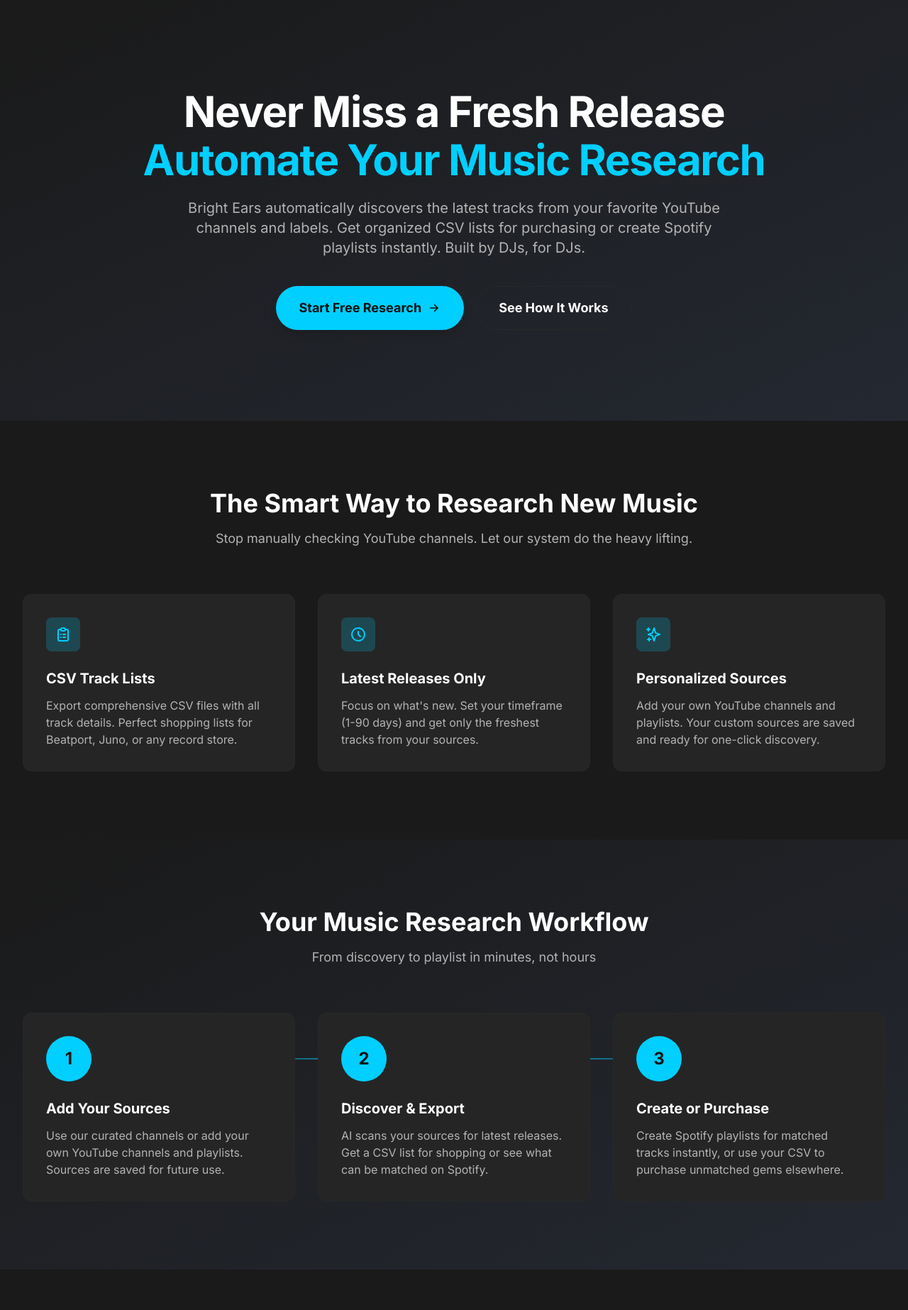
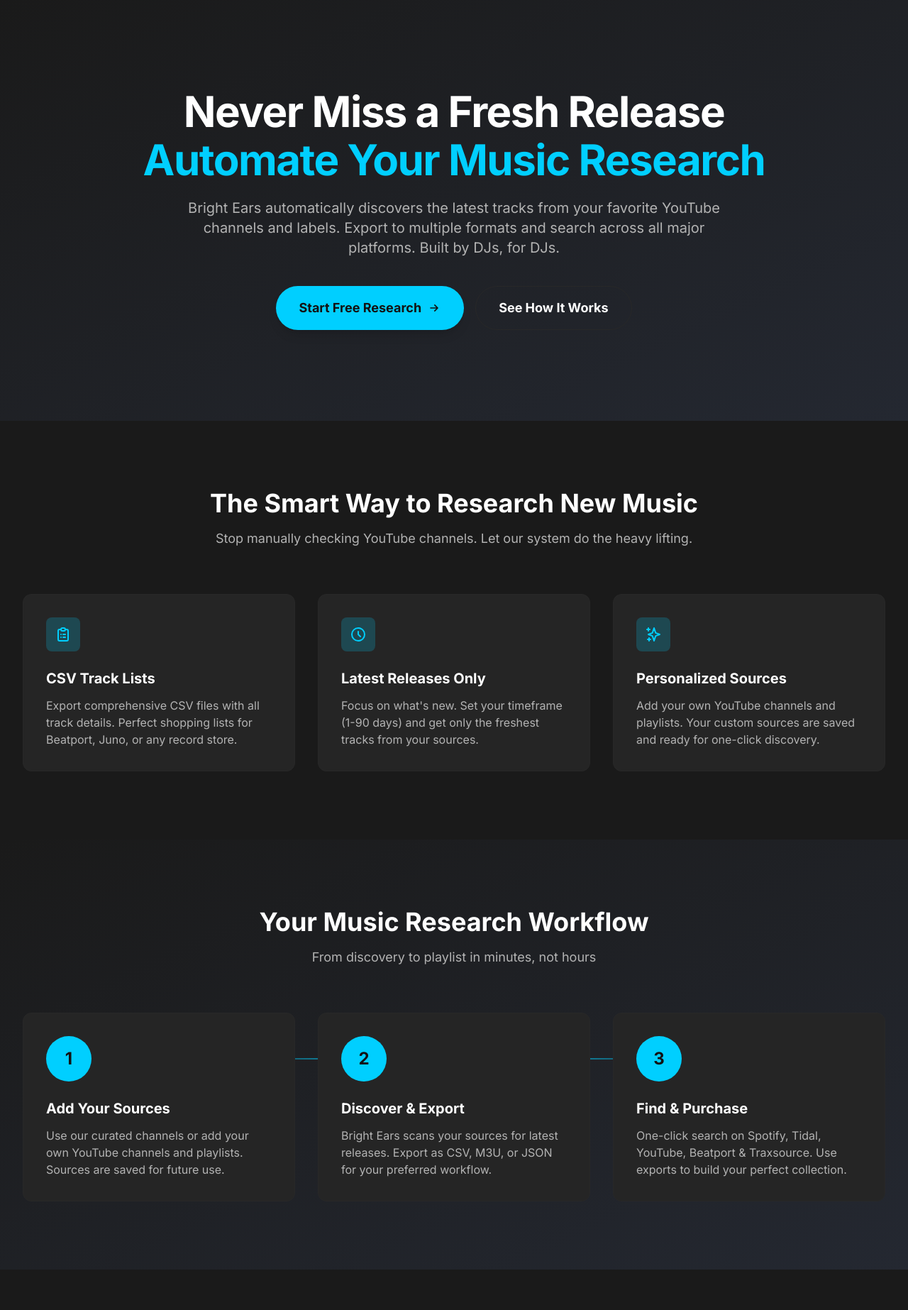
Before and after one commit to brightears/spotify-playlist-generator, a Flask app: page / in a window 1280 px wide. Shown: the part 74-1920 px from the top of the page at 71% size. Run offline with Flask 3, Linux system fonts and the light colour scheme; some libraries are stand-ins or nearby versions.

Commit message:
feat: update landing page to reflect music discovery platform
- Remove all Spotify playlist creation references
- Update hero tagline to focus on export formats and multi-platform search
- Change workflow step 3 from 'Create or Purchase' to 'Find & Purchase'
- Update FAQ to mention platform search links instead of Spotify
- Update pricing features to show multi-platform search instead of Spotify playlists
- Add new Pro features: all export formats and playlist history

🤖 Generated with [Claude Code](https://claude.ai/code)

Co-Authored-By: Claude <noreply@anthropic.com>

```diff
--- a/templates/landing.html
+++ b/templates/landing.html
@@ -14,7 +14,7 @@
             </h1>
             <p class="mt-6 text-xl text-[#b3b3b3] max-w-3xl mx-auto">
                 Bright Ears automatically discovers the latest tracks from your favorite YouTube channels and labels.
-                Get organized CSV lists for purchasing or create Spotify playlists instantly. Built by DJs, for DJs.
+                Export to multiple formats and search across all major platforms. Built by DJs, for DJs.
             </p>
             <div class="mt-10 flex flex-col sm:flex-row gap-4 justify-center">
                 <a href="{{ url_for('auth.register') }}" class="inline-flex items-center justify-center px-8 py-4 rounded-full bg-[#00CFFF] text-[#121212] font-bold text-lg hover:bg-[#00a8d9] transition-all duration-200 transform hover:scale-105 shadow-lg hover:shadow-xl">
@@ -106,7 +106,7 @@
                         2
                     </div>
                     <h3 class="text-xl font-bold text-white mb-3">Discover & Export</h3>
-                    <p class="text-[#b3b3b3]">AI scans your sources for latest releases. Get a CSV list for shopping or see what can be matched on Spotify.</p>
+                    <p class="text-[#b3b3b3]">Bright Ears scans your sources for latest releases. Export as CSV, M3U, or JSON for your preferred workflow.</p>
                 </div>
             </div>
 
@@ -116,8 +116,8 @@
                     <div class="w-16 h-16 bg-[#00CFFF] rounded-full flex items-center justify-center text-[#121212] font-bold text-2xl mb-6">
                         3
                     </div>
-                    <h3 class="text-xl font-bold text-white mb-3">Create or Purchase</h3>
-                    <p class="text-[#b3b3b3]">Create Spotify playlists for matched tracks instantly, or use your CSV to purchase unmatched gems elsewhere.</p>
+                    <h3 class="text-xl font-bold text-white mb-3">Find & Purchase</h3>
+                    <p class="text-[#b3b3b3]">One-click search on Spotify, Tidal, YouTube, Beatport & Traxsource. Use exports to build your perfect collection.</p>
                 </div>
             </div>
         </div>
@@ -135,8 +135,8 @@
         <div class="space-y-6">
             <!-- FAQ 1 -->
             <div class="bg-[#252525] rounded-lg p-6 border border-[#282828]">
-                <h3 class="text-lg font-bold text-white mb-2">Is this just another YouTube to Spotify converter?</h3>
-                <p class="text-[#b3b3b3]">No! Bright Ears is a professional music research tool. We help DJs discover the latest releases from their favorite sources, providing CSV export lists for purchasing tracks and optional Spotify playlist creation for tracks that can be matched.</p>
+                <h3 class="text-lg font-bold text-white mb-2">Is this just another YouTube converter?</h3>
+                <p class="text-[#b3b3b3]">No! Bright Ears is a professional music discovery tool. We help DJs find the latest releases from their favorite sources and provide one-click search across all major platforms, plus multiple export formats for your workflow.</p>
             </div>
 
             <!-- FAQ 2 -->
@@ -153,8 +153,8 @@
 
             <!-- FAQ 4 -->
             <div class="bg-[#252525] rounded-lg p-6 border border-[#282828]">
-                <h3 class="text-lg font-bold text-white mb-2">What if tracks aren't on Spotify?</h3>
-                <p class="text-[#b3b3b3]">That's why we provide CSV exports! Use the comprehensive track list as your shopping guide on Beatport, Juno, Bandcamp, or wherever you buy music. No more missing out on exclusive releases.</p>
+                <h3 class="text-lg font-bold text-white mb-2">What platforms can I search?</h3>
+                <p class="text-[#b3b3b3]">Every track includes one-click search links for Spotify, Tidal, YouTube Music, Beatport, and Traxsource. Plus, export your discoveries as CSV, M3U, or JSON for any other workflow.</p>
             </div>
 
             <!-- FAQ 5 -->
@@ -203,7 +203,7 @@
                         <svg class="w-4 h-4 text-[#00CFFF] mr-2 flex-shrink-0 mt-0.5" fill="currentColor" viewBox="0 0 20 20">
                             <path fill-rule="evenodd" d="M16.707 5.293a1 1 0 010 1.414l-8 8a1 1 0 01-1.414 0l-4-4a1 1 0 011.414-1.414L8 12.586l7.293-7.293a1 1 0 011.414 0z" clip-rule="evenodd"></path>
                         </svg>
-                        Create Spotify playlists
+                        Multi-platform search links
                     </li>
                 </ul>
                 <div class="mt-auto">
@@ -244,7 +244,13 @@
                         <svg class="w-4 h-4 text-[#00CFFF] mr-2 flex-shrink-0 mt-0.5" fill="currentColor" viewBox="0 0 20 20">
                             <path fill-rule="evenodd" d="M16.707 5.293a1 1 0 010 1.414l-8 8a1 1 0 01-1.414 0l-4-4a1 1 0 011.414-1.414L8 12.586l7.293-7.293a1 1 0 011.414 0z" clip-rule="evenodd"></path>
                         </svg>
-                        Unlimited sources per account
+                        All export formats (M3U, JSON)
+                    </li>
+                    <li class="flex items-start text-sm text-[#b3b3b3]">
+                        <svg class="w-4 h-4 text-[#00CFFF] mr-2 flex-shrink-0 mt-0.5" fill="currentColor" viewBox="0 0 20 20">
+                            <path fill-rule="evenodd" d="M16.707 5.293a1 1 0 010 1.414l-8 8a1 1 0 01-1.414 0l-4-4a1 1 0 011.414-1.414L8 12.586l7.293-7.293a1 1 0 011.414 0z" clip-rule="evenodd"></path>
+                        </svg>
+                        Playlist history
                     </li>
                 </ul>
                 <div class="mt-auto">
```
